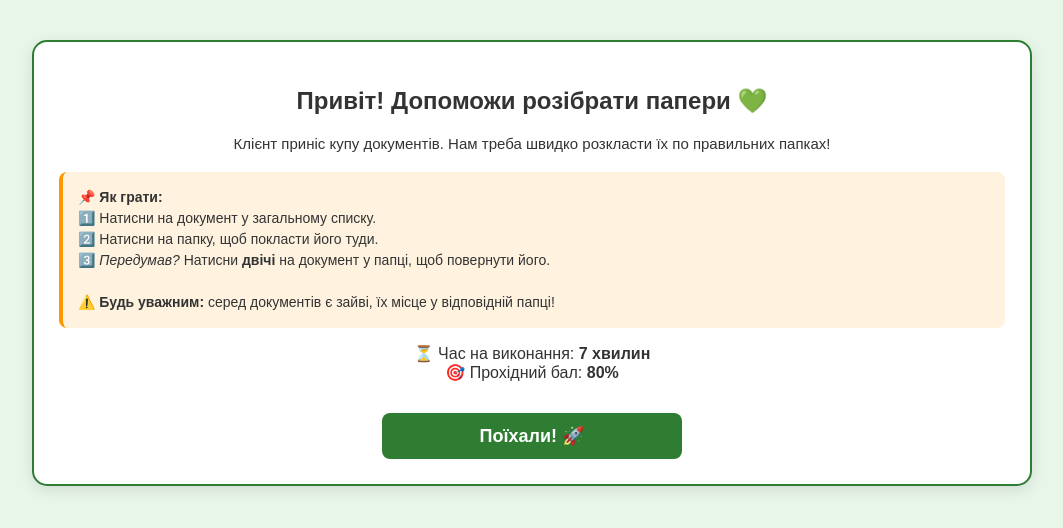
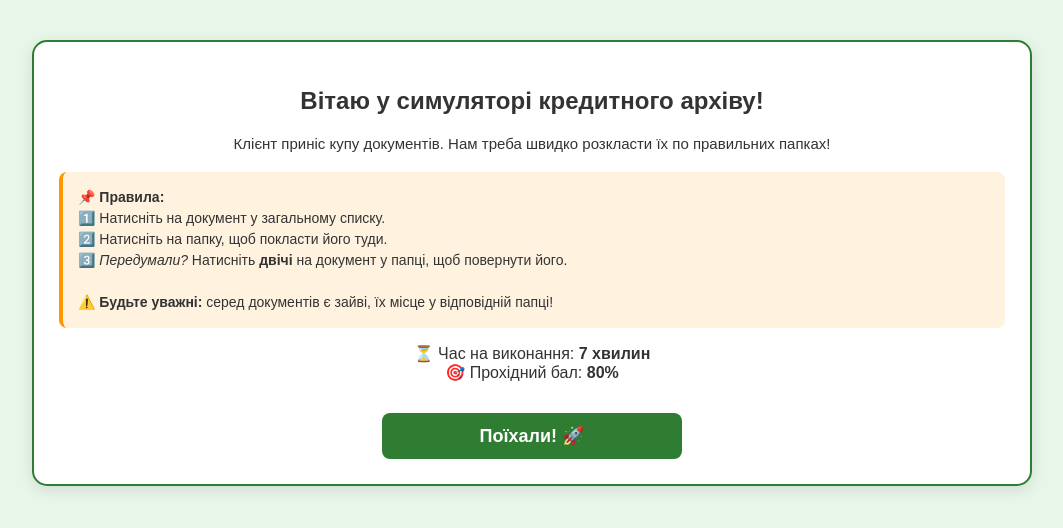
Before and after one commit to ValKr99/combing-documents, a plain HTML site: page index.html in a window 1280 px wide. Shown: the whole page, without its empty margins (108-1171 px from the left). Drawn offline with Linux system fonts and the light colour scheme.

```diff
--- a/index.html
+++ b/index.html
@@ -71,15 +71,15 @@
 <div id="screen-start" class="screen active">
   <div class="start-box">
     <img src="oshchadyk.png" alt="Ощадик" class="mascot-img-large" onerror="this.style.display='none';">
-    <h2>Привіт! Допоможи розібрати папери 💚</h2>
+    <h2>Вітаю у симуляторі кредитного архіву! </h2>
     <p style="font-size: 15px; margin-bottom: 20px;">Клієнт приніс купу документів. Нам треба швидко розкласти їх по правильних папках!</p>
 
     <div class="note">
-      <strong>📌 Як грати:</strong><br>
-      1️⃣ Натисни на документ у загальному списку.<br>
-      2️⃣ Натисни на папку, щоб покласти його туди.<br>
-      3️⃣ <em>Передумав?</em> Натисни <strong>двічі</strong> на документ у папці, щоб повернути його.<br><br>
-      ⚠️ <strong>Будь уважним:</strong> серед документів є зайві, їх місце у відповідній папці!
+      <strong>📌 Правила:</strong><br>
+      1️⃣ Натисніть на документ у загальному списку.<br>
+      2️⃣ Натисніть на папку, щоб покласти його туди.<br>
+      3️⃣ <em>Передумали?</em> Натисніть <strong>двічі</strong> на документ у папці, щоб повернути його.<br><br>
+      ⚠️ <strong>Будьте уважні:</strong> серед документів є зайві, їх місце у відповідній папці!
     </div>
 
     <p style="font-size: 16px;">
@@ -151,7 +151,7 @@
     { id: 'p7', title: 'Розрахунок фінансового стану', target: 'f_pos' },
 
     // ФІНАНСОВИЙ ПОРУЧИТЕЛЬ
-    { id: 'fp1', title: 'Заявка поручителя фін у форматі «xlsm»', target: 'f_por_fin' },
+    { id: 'fp1', title: 'Заявка поручителя фін. у форматі «xlsm»', target: 'f_por_fin' },
     { id: 'fp2', title: 'Паспорт/ID картка, РНОКПП (Фін. поручителя)', target: 'f_por_fin' },
     { id: 'fp3', title: 'Документи щодо сімейного стану (Фін. поручителя)', target: 'f_por_fin' },
     { id: 'fp4', title: 'Інформація про зобов’язання перед іншими фін. установами (Фін. поручителя)', target: 'f_por_fin' },
@@ -159,7 +159,7 @@
     { id: 'fp6', title: 'Дохід (Фін. поручителя)', target: 'f_por_fin' },
 
     // МАЙНОВИЙ ПОРУЧИТЕЛЬ
-    { id: 'mp1', title: 'Заявка поручителя майн у форматі «xlsm»', target: 'f_por_may' },
+    { id: 'mp1', title: 'Заявка поручителя майн. у форматі «xlsm»', target: 'f_por_may' },
     { id: 'mp2', title: 'Паспорт /ID картка, РНОКПП (Майнового поручителя)', target: 'f_por_may' },
     { id: 'mp3', title: 'Документи щодо сім. стану та дітей (Майнового поручителя)', target: 'f_por_may' },
     { id: 'mp4', title: 'Інформація про зобов’язання перед іншими фін. установами (Майнового поручителя)', target: 'f_por_may' },
@@ -288,12 +288,12 @@
     const retryBtn = document.getElementById('retry-btn');
 
     if (percent >= 80) {
-      titleEl.innerText = "Круто! Ти справжній профі! 🎉";
+      titleEl.innerText = "Круто! Ви справжній профі! 🎉";
       titleEl.className = "success-text";
       retryBtn.innerText = "Пройти ще раз";
       retryBtn.style.display = "inline-block";
     } else {
-      titleEl.innerText = "Не засмучуйся, спробуй ще раз! 💪";
+      titleEl.innerText = "Не засмучуйтесь, спробуте ще раз! 💪";
       titleEl.className = "fail-text";
       retryBtn.innerText = "Спробувати ще раз";
       retryBtn.style.display = "inline-block";
```
